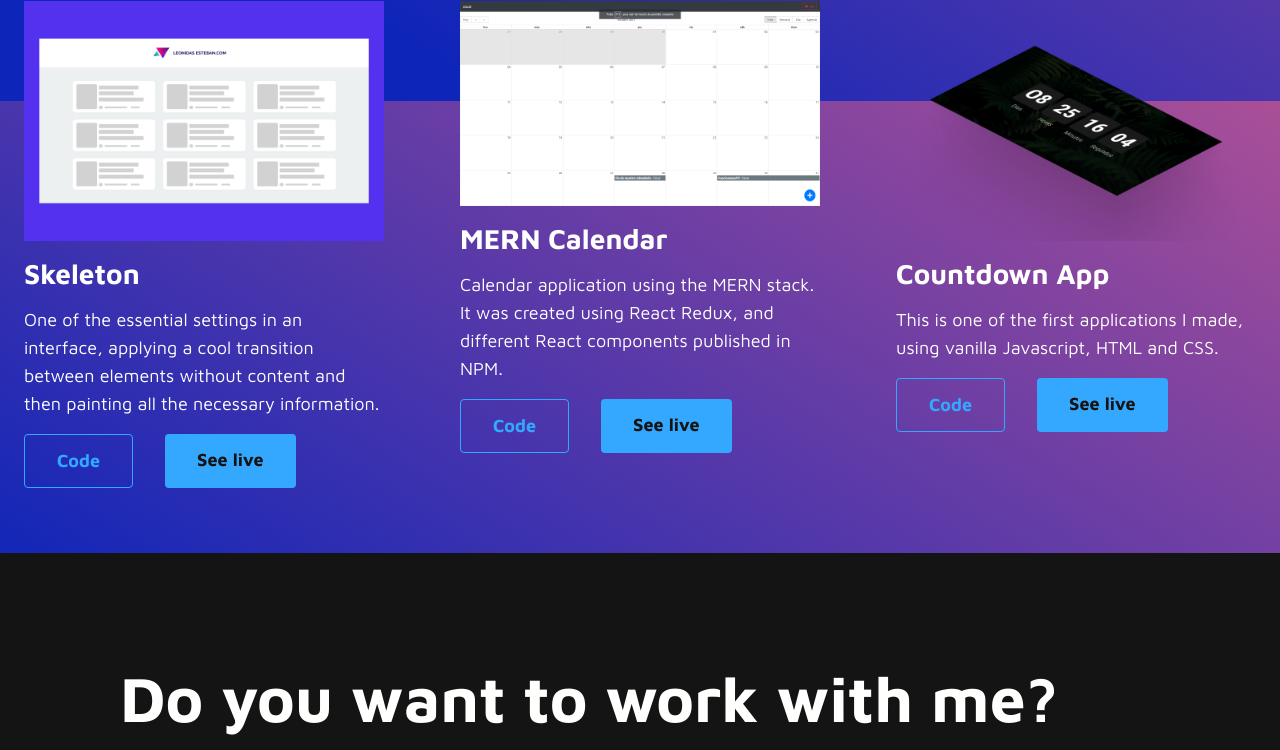
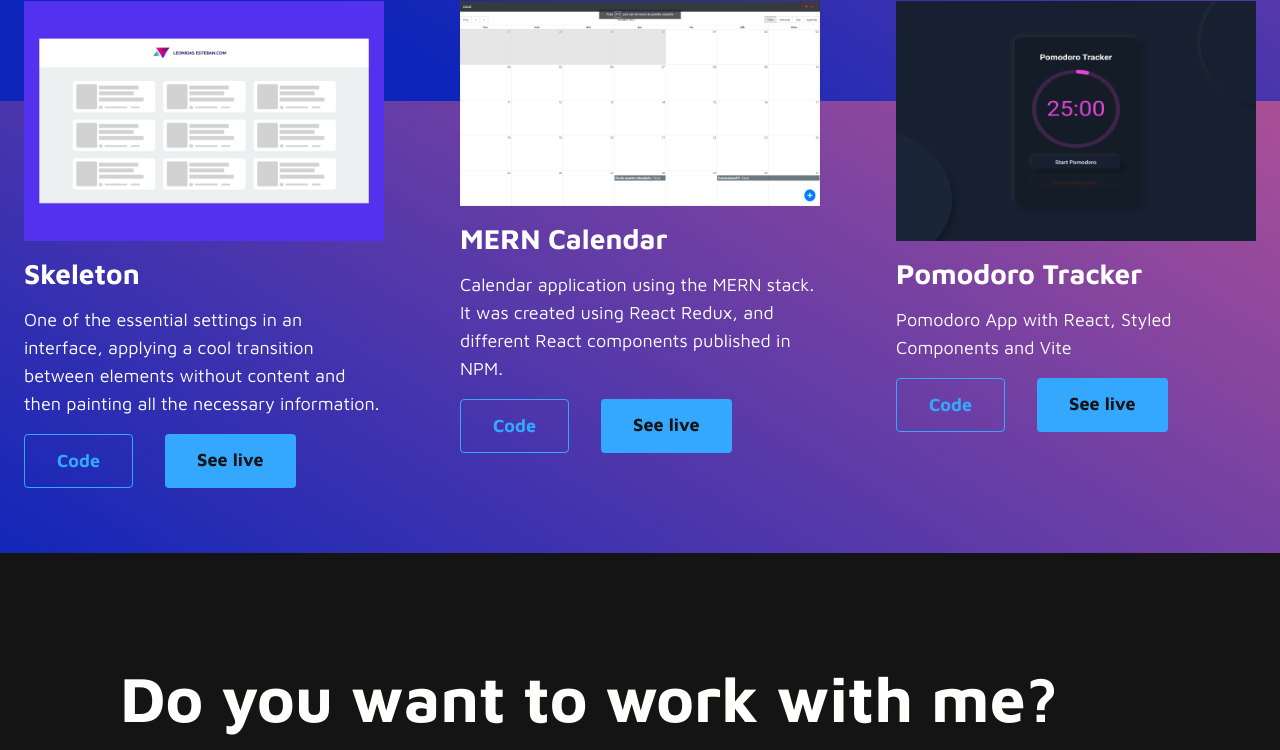
Before and after one commit to OscarAguilarL/portafolio, a React (Create React App) app: page / in a window 1280 px wide. Shown: the part 1231-1981 px from the top of the page. Built offline with nearby package versions, Linux system fonts and the light colour scheme.

Commit message:
Add new project to portfolio (pomodoro)

```diff
--- a/src/data/projects.ts
+++ b/src/data/projects.ts
@@ -5,7 +5,7 @@
 import blockMaster from '../assets/images/project-thumbnail/block-master.jpg';
 import skeleton from '../assets/images/project-thumbnail/skeleton.png';
 import calendar from '../assets/images/project-thumbnail/mern-calendar.png';
-import countdown from '../assets/images/project-thumbnail/countdown.png';
+import pomodoro from '../assets/images/project-thumbnail/podomoro.png';
 
 
 
@@ -51,11 +51,11 @@
         image: calendar,
     },
     {
-        title: 'Countdown App',
+        title: 'Pomodoro Tracker',
         description:
-            'This is one of the first applications I made, using vanilla Javascript, HTML and CSS.',
-        codeLink: 'https://github.com/OscarAguilarL/countdown',
-        websiteLink: 'https://oscaraguilarl.github.io/countdown/',
-        image: countdown,
+            'Pomodoro App with React, Styled Components and Vite',
+        codeLink: 'https://github.com/OscarAguilarL/pomodoro-tracker',
+        websiteLink: 'https://pomodoro-tracker-two.vercel.app/',
+        image: pomodoro,
     },
 ];
```
Also changed, not shown: src/assets/images/project-thumbnail/podomoro.png (added).
